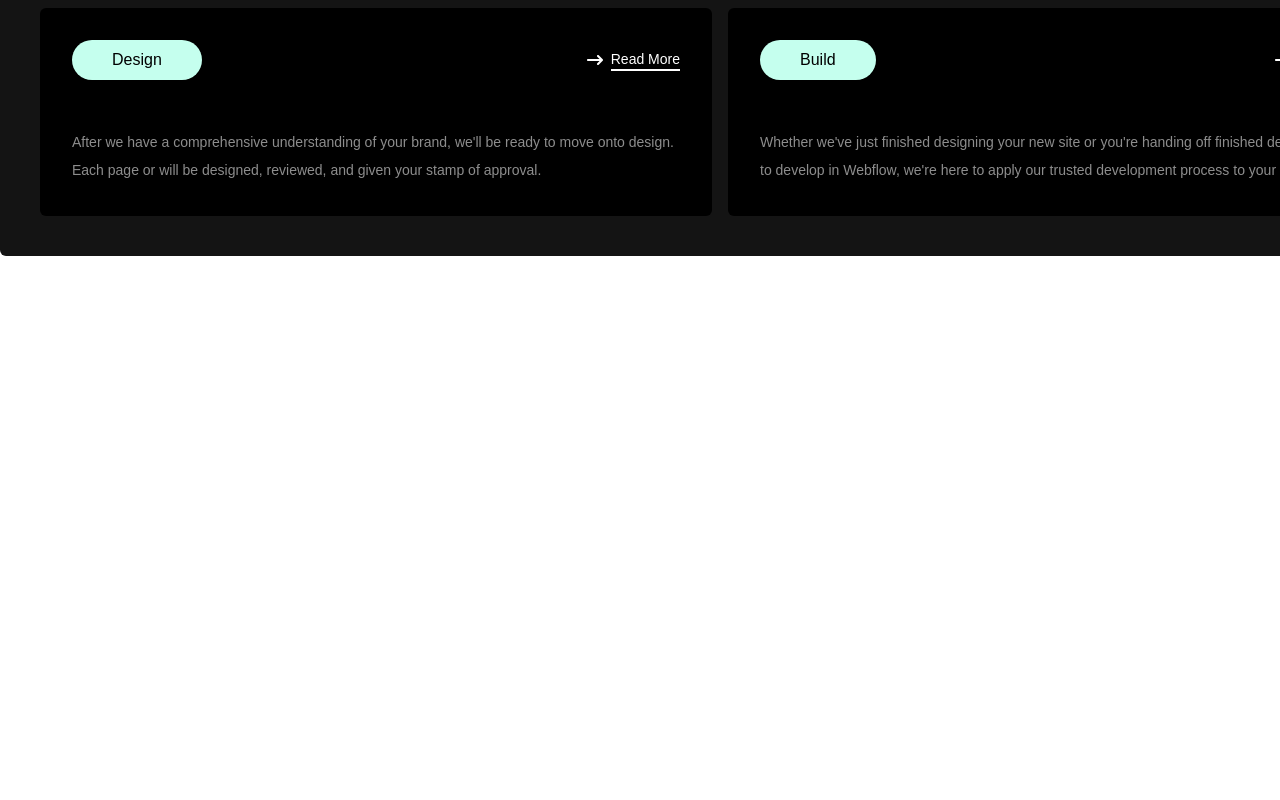
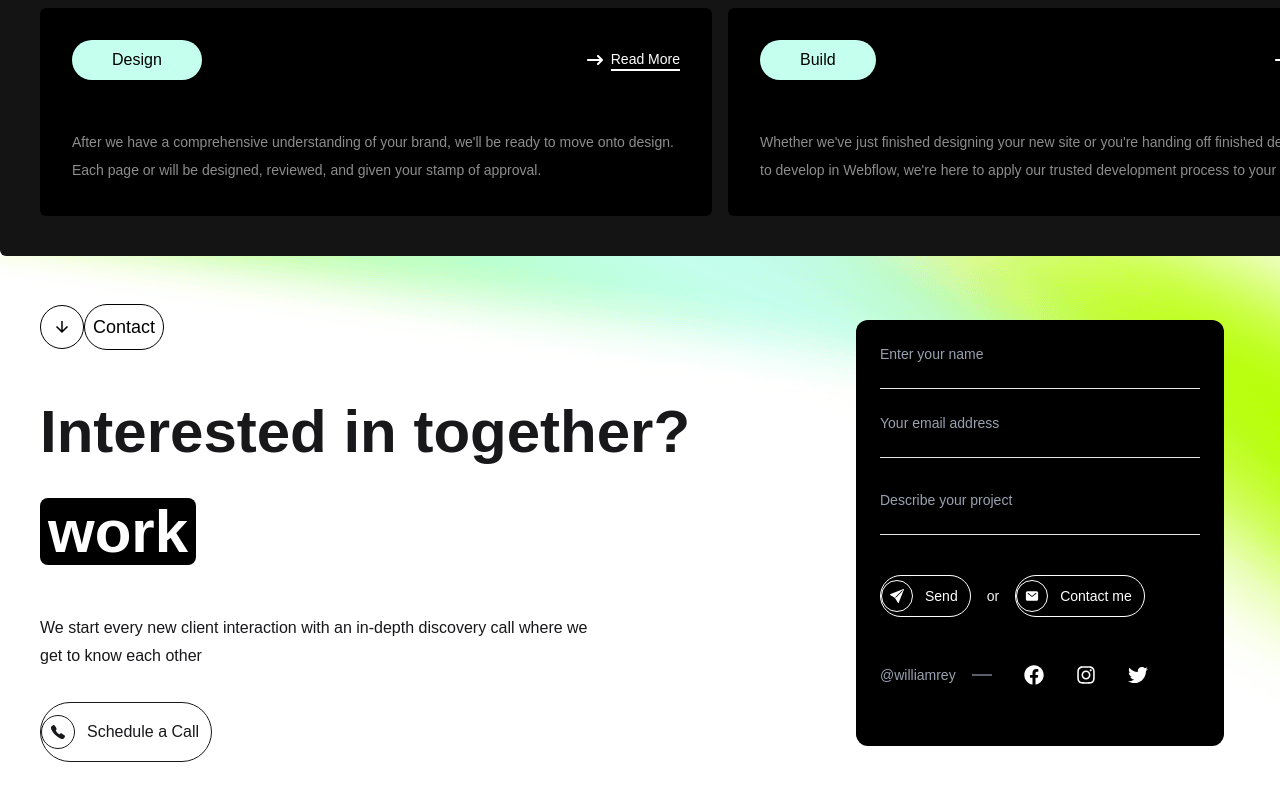
Before and after one commit to Shawon55660/shawon-task, a Next.js app: page / in a window 1280 px wide. Shown: the part 2566-3366 px from the top of the page. Before the commit the page ends 2822 px from the top, so only its background shows below. Built offline with nearby package versions, Linux system fonts and the light colour scheme; a web font is replaced by a local one.

Commit message:
section forth done

```diff
--- a/src/app/page.tsx
+++ b/src/app/page.tsx
@@ -1,5 +1,6 @@
 import Bannar from "@/component/BannarComponent/Bannar";
 import FirstSection from "@/component/firstSection/FirstSection";
+import ForthSection from "@/component/ForthSection/ForthSection";
 import SecondSection from "@/component/SecondSection/SecondSection";
 import ThirdSection from "@/component/ThirdSection/ThirdSection";
 
@@ -12,6 +13,7 @@ export default function Home() {
       <FirstSection></FirstSection>
       <SecondSection></SecondSection>
       <ThirdSection></ThirdSection>
+      <ForthSection></ForthSection>
     </div>
   );
 }
--- /dev/null
+++ b/src/component/ForthSection/ForthSection.tsx
@@ -0,0 +1,97 @@
+import React from 'react';
+import SecondaryButton from '../Buttoncomponent/SecondaryButton';
+import PrimaryButton from '../Buttoncomponent/PrimaryButton';
+import { IoCall, IoMail } from 'react-icons/io5';
+import { BsSendFill } from 'react-icons/bs';
+import { FaFacebook, FaInstagram, FaTwitter } from 'react-icons/fa';
+import { TfiLayoutLineSolid } from 'react-icons/tfi';
+
+const ForthSection = () => {
+    return (
+        <div className="bg-[url('/bannar.png')] bg-left-bottom transform scale-x-[1] ">
+            <div className='grid grid-cols-12 py-12 px-[40px]'>
+                <div className='col-span-8'>
+                    <SecondaryButton text='Contact'textColor='text-black' borderColor='border-black'></SecondaryButton>
+                    <div className='flex items-center font-bold text-6xl  py-8 leading-[100px] justify-between'>
+                    <h1>Interested in  together? <span className='bg-[#000000] text-white rounded-lg px-2'>work</span>  </h1>
+
+                </div>
+                <p className='w-9/12 pr-12 leading-7'>We start every new client interaction with an in-depth discovery call where
+                we get to know each other</p>
+                <div className='pt-8'>
+                        <PrimaryButton logo={<IoCall />} text='Schedule a Call'></PrimaryButton>
+
+                    </div>
+                </div>
+
+                <div className='col-span-4  bg-[#000000] rounded-xl m-4 p-6'>
+                   {/* login from start  */}
+
+                    <form className=''>
+                    <div className="mb-2">
+            <label className="block text-gray-400 text-sm font-medium ">
+              Enter your name
+            </label>
+            <input
+              type="text"
+
+              className="w-full px-4 mb-4  bg-transparent border-b border-gray-200 text-white placeholder-gray-500 focus:outline-none focus:border-[#C4FF56]"
+
+            />
+          </div>
+          <div className="mb-4">
+            <label  className="block text-gray-400 text-sm font-medium ">
+            Your email address
+            </label>
+            <input
+              type="email"
+
+              className="w-full px-4 mb-4  bg-transparent border-b border-gray-200 text-white placeholder-gray-500 focus:outline-none focus:border-[#C4FF56]"
+
+            />
+          </div>
+          <div className="mb-2">
+            <label className="block text-gray-400 text-sm font-medium ">
+            Describe your project
+            </label>
+            <input
+              type="text"
+
+              className="w-full px-4 mb-4  bg-transparent border-b border-gray-200 text-white placeholder-gray-500 focus:outline-none focus:border-[#C4FF56]"
+
+            />
+          </div>
+                    </form>
+                    {/* other contact section start  */}
+
+                    <div className='flex justify-start items-center gap-4 py-4'>
+            <button className='border-[1px] flex items-center gap-3 text-white bg-transparent py-1 text-sm pr-3 rounded-full '><span className='rounded-full flex items-center py-2 px-2 border-[1px]'><BsSendFill /></span> <span>Send</span></button>
+            <span className='text-gray-100 text-sm text'>or</span>
+            <button className='border-[1px] flex items-center gap-3 text-white bg-transparent py-1 text-sm pr-3 rounded-full '><span className='rounded-full flex items-center py-2 px-2 border-[1px]'><IoMail /></span> <span>Contact me</span></button>
+        </div>
+
+                   {/* social login  */}
+                   <div className='flex items-center gap-4 py-8 justify-start text-white'>
+                        <p className= 'text-sm text-gray-400 '>
+                            @williamrey
+                        </p>
+                        <ul className='flex  justify-around gap-8 text-xl'>
+                        <li className=' text-gray-400 '><TfiLayoutLineSolid /></li>
+                        <li className=' '><FaFacebook /></li>
+                        <li className=' '><FaInstagram /></li>
+                            <li className=' '><FaTwitter /></li>
+
+
+
+                        </ul>
+                    </div>
+
+                </div>
+
+            </div>
+
+        </div>
+    );
+};
+
+export default ForthSection;
--- a/src/component/SecondSection/SecondSection.tsx
+++ b/src/component/SecondSection/SecondSection.tsx
@@ -4,7 +4,7 @@ import SecondaryButton from '../Buttoncomponent/SecondaryButton';
 
 const SecondSection = () => {
     return (
-    <div className="bg-[url('/bannar.png')]  bg-no-repeat  ">
+    <div className="bg-[url('/bannar.png')] bg-right-top  bg-no-repeat  ">
         <div className='flex justify-end items-center pt-[100px] pb-[30px] w-8/12 mx-auto'>
 
      {/* part 1  */}
```
